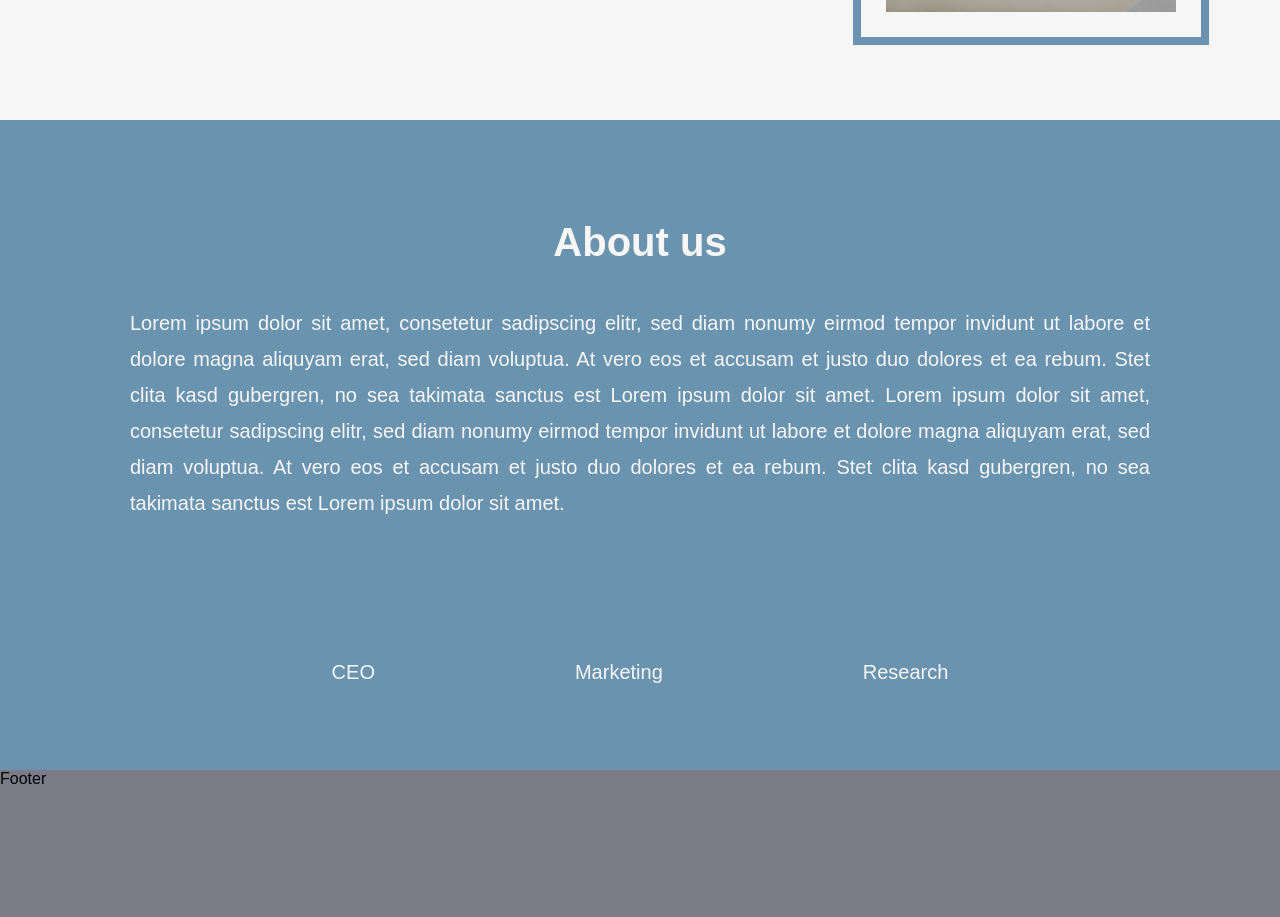
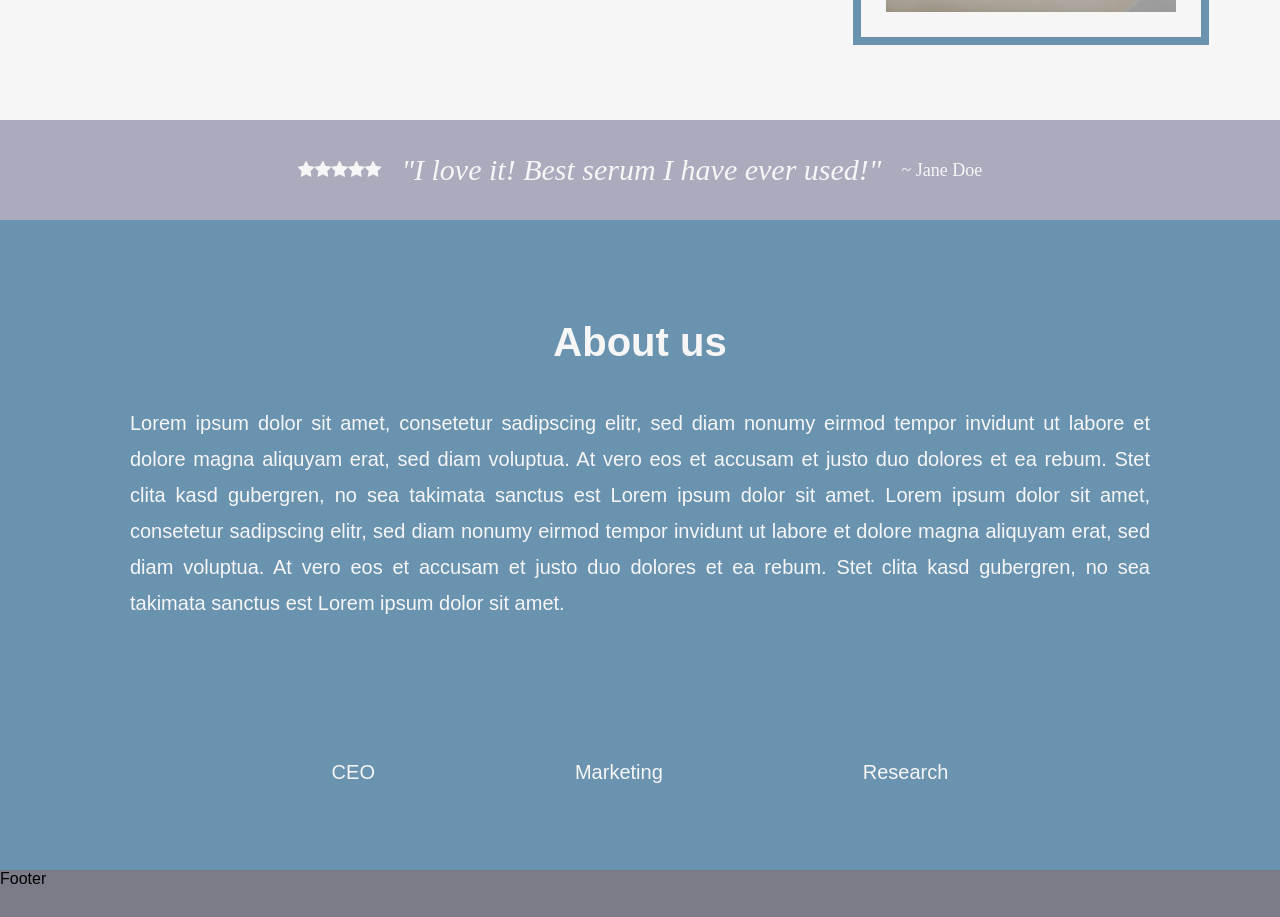
Before and after one commit to jessifee/Beauty-LP, a React (Create React App) app: page / in a window 1280 px wide. Shown: the part 1220-2137 px from the top of the page. Built offline with nearby package versions, Linux system fonts and the light colour scheme; a web font is replaced by a local one.

Commit message:
added comment section

```diff
--- a/public/index.html
+++ b/public/index.html
@@ -30,6 +30,11 @@
       href="https://fonts.googleapis.com/css2?family=Mukta+Mahee:wght@400;500;600;800&display=swap"
       rel="stylesheet"
     />
+    <link
+      rel="stylesheet"
+      href="https://cdnjs.cloudflare.com/ajax/libs/font-awesome/4.7.0/css/font-awesome.min.css"
+    />
+
     <title>React App</title>
   </head>
   <body>
--- a/src/App.js
+++ b/src/App.js
@@ -3,6 +3,7 @@ import "./App.css";
 import Navbar from "./Components/Navbar";
 import LandingPage from "./Components/LandingPage";
 import Product from "./Components/Product";
+import Comment from "./Components/Comment";
 import AboutUs from "./Components/AboutUs";
 import Footer from "./Components/Footer";
 
@@ -12,6 +13,7 @@ function App() {
       <Navbar />
       <LandingPage />
       <Product />
+      <Comment />
       <AboutUs />
       <Footer />
     </div>
--- /dev/null
+++ b/src/Components/Comment.css
@@ -0,0 +1,21 @@
+.CommentBody {
+  height: 100px;
+  background-color: rgb(171, 171, 189);
+  display: flex;
+  justify-content: center;
+  align-items: center;
+  color: #f6f6f6;
+  font-size: 18px;
+}
+.comment {
+  font-size: 30px;
+  font-family: "Baskerville";
+  color: #f6f6f6;
+  font-style: italic;
+  text-align: center;
+  margin: 0px 20px;
+}
+
+.author {
+  font-family: Baskerville;
+}
--- /dev/null
+++ b/src/Components/Comment.js
@@ -0,0 +1,21 @@
+import React from "react";
+import "./Comment.css";
+
+function Comment() {
+  return (
+    <div className="CommentBody">
+      <div>
+        <span class="fa fa-star checked"></span>
+        <span class="fa fa-star checked"></span>
+        <span class="fa fa-star checked"></span>
+        <span class="fa fa-star checked"></span>
+        <span class="fa fa-star checked"></span>
+      </div>
+      <p className="comment">"I love it! Best serum I have ever used!"</p>
+
+      <p className="author">~ Jane Doe</p>
+    </div>
+  );
+}
+
+export default Comment;
```
